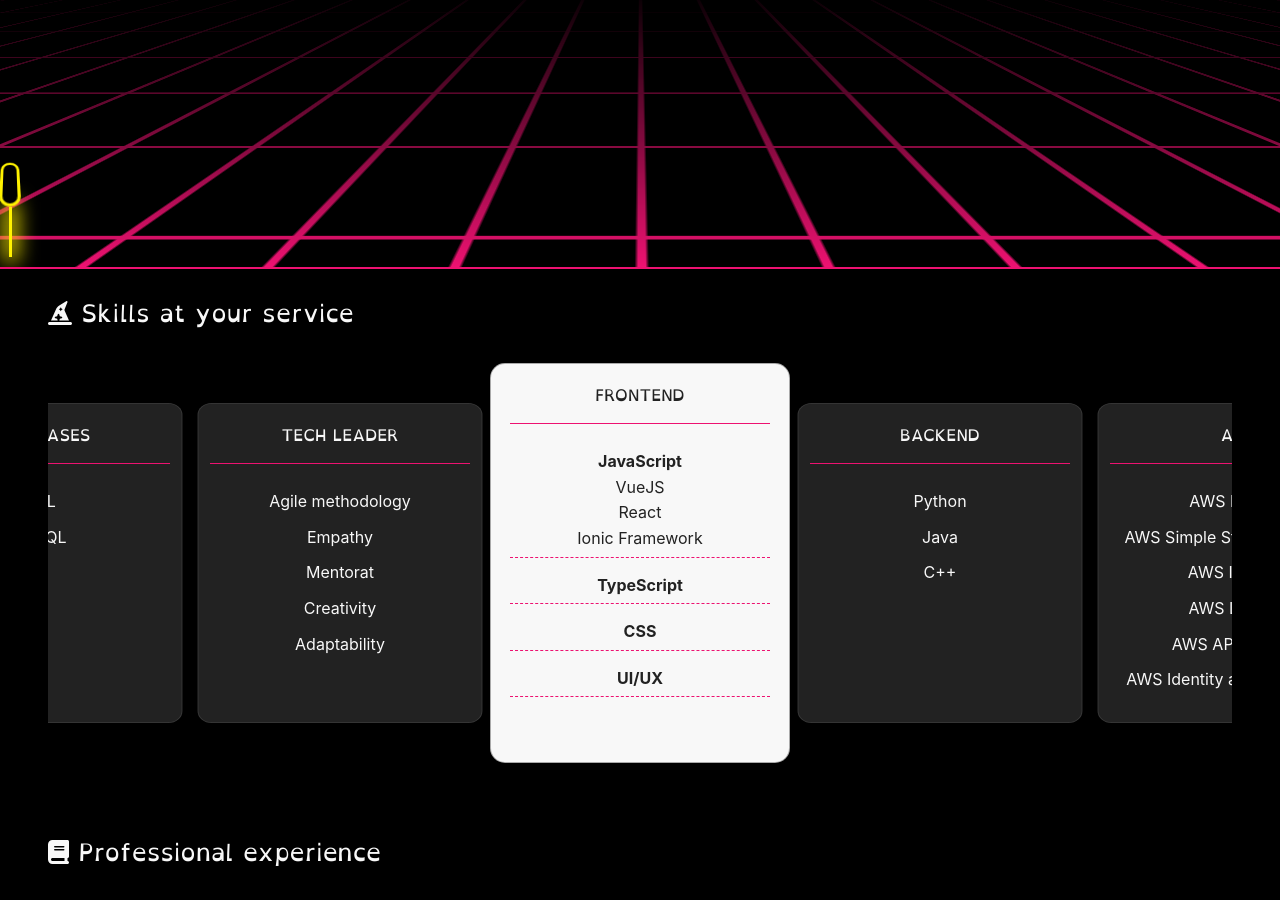
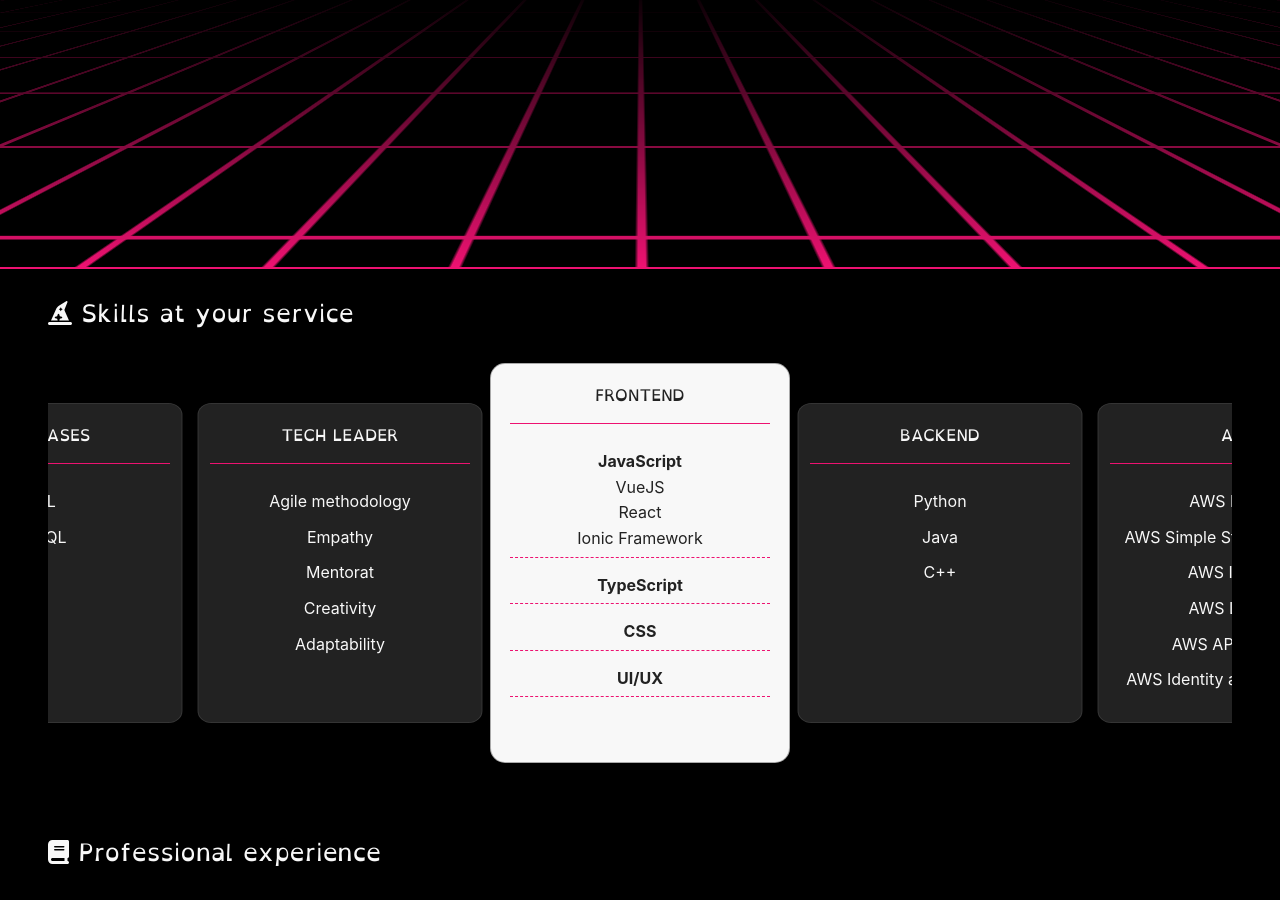
Before and after one commit to angele-henry-dev/LadyRaccoon, a Vue app: page / in a window 1280 px wide. Shown: the part 885-1785 px from the top of the page. Built offline with nearby package versions, Linux system fonts and the light colour scheme.

Commit message:
Motorcycle

```diff
--- a/src/components/RetroBackground.vue
+++ b/src/components/RetroBackground.vue
@@ -50,7 +50,7 @@ function gameOver() {
     motoX.value - motoWidth.value < rockX.value &&
     rockX.value < motoX.value + motoWidth.value
   ) {
-    alert('Game over!')
+    console.log('Game over!')
   }
 }
 function getRandomArbitrary(min: number, max: number) {
@@ -88,12 +88,25 @@ onMounted(() => {
         </div>
       </div>
       <div ref="retroLines" class="retro-groundShadow"></div>
-      <div class="retro-moto-wrapper">
-        <div ref="motoEl" class="retro-moto"></div>
-        <div class="retro-moto-tail"></div>
-      </div>
       <div v-if="play" class="retro-rock-wrapper">
         <div ref="rockEl" class="retro-rock"></div>
+      </div>
+      <div v-if="play" class="moto-wrapper">
+        <div ref="motoEl" class="moto">
+          <div class="wheel front"></div>
+          <div class="wheel-shadow front"></div>
+          <div class="wheel back"></div>
+          <div class="wheel-shadow back"></div>
+          <div class="frame"></div>
+          <div class="seat"></div>
+          <div class="handlebar left">
+            <div class="headlight"></div>
+          </div>
+          <div class="handlebar right">
+            <div class="headlight"></div>
+          </div>
+          <div class="moto-tail"></div>
+        </div>
       </div>
     </div>
   </div>
@@ -325,39 +338,104 @@ onMounted(() => {
   }
 }
 
-.retro-moto-wrapper {
-  --width: v-bind('motoWidth + "px"');
-  --height: v-bind('motoHeight + "px"');
+/* Motorcycle */
+.moto-wrapper {
   position: absolute;
-  bottom: calc(var(--height) + 10px);
+  bottom: 40px;
   left: v-bind('motoX + "px"');
-  width: var(--width);
-  height: var(--height);
-  perspective: 100px;
+  perspective: 150px;
 }
-.retro-moto {
-  width: var(--width);
-  height: var(--height);
-  border: 3px solid var(--vt-c-yellow);
-  background-color: #000;
+.moto {
+  width: 12px;
+  height: 70px;
   border-radius: 15px;
-  transform: rotateX(30deg) rotateY(0deg);
+  transform: rotateX(30deg) rotateY(0deg) rotateZ(0deg);
   transform-style: preserve-3d;
 }
-.retro-moto-tail {
-  height: var(--height);
-  width: 3px;
+.wheel,
+.wheel-shadow {
+  position: absolute;
+  width: 12px;
+  height: 20px;
   background-color: var(--vt-c-yellow);
   box-shadow: 0 0 20px 1px var(--vt-c-yellow);
-  margin: auto;
-  animation: 2s ease infinite alternate moto-tail-anim;
+  border-radius: 15px;
 }
-@keyframes moto-tail-anim {
-  from {
-    box-shadow: 0 0 20px 2.5px var(--vt-c-yellow);
+.wheel-shadow {
+  width: 6px;
+  height: 20px;
+  background-color: #333;
+  box-shadow: none;
+  animation: 0.08s linear infinite alternate wheel-shadow-anim;
+}
+@keyframes wheel-shadow-anim {
+  0% {
+    opacity: 0.7;
   }
-  to {
-    box-shadow: 0 0 20px 5px var(--vt-c-yellow);
+  100% {
+    opacity: 0.2;
   }
 }
+.wheel.front {
+  top: 0;
+  left: 0;
+}
+.wheel-shadow.front {
+  top: 0;
+  left: 3px;
+}
+.wheel.back {
+  top: 50px;
+  left: 0;
+}
+.wheel-shadow.back {
+  top: 50px;
+  left: 3px;
+}
+.frame {
+  position: absolute;
+  top: 10px;
+  left: 1px;
+  width: 10px;
+  height: 40px;
+  background-color: #333;
+  box-shadow: 0 0 20px 1px var(--vt-c-yellow);
+  border-radius: 3px;
+}
+.seat {
+  position: absolute;
+  top: 30px;
+  left: 0px;
+  width: 12px;
+  height: 10px;
+  background-color: #444;
+  border-radius: 2px;
+}
+.handlebar {
+  position: absolute;
+  width: 15px;
+  height: 5px;
+  background-color: #333;
+  box-shadow: 0 0 20px 1px var(--vt-c-yellow);
+  border-radius: 2px;
+}
+.headlight {
+  width: 6px;
+  height: 6px;
+  background-color: yellow;
+  border-radius: 50%;
+  position: absolute;
+  top: 0;
+  left: 12px;
+}
+.handlebar.left {
+  left: -17px;
+  top: 15px;
+  transform: rotate(-20deg);
+}
+.handlebar.right {
+  left: 13px;
+  top: 16px;
+  transform: rotate(200deg);
+}
 </style>
--- a/src/views/NotFound.vue
+++ b/src/views/NotFound.vue
@@ -11,7 +11,7 @@ import RetroBackground from '@/components/RetroBackground.vue'
       <span>Score: 0</span>
       <span>Record: 1000</span>
     </div>
-    <RetroBackground class="auto" :play="false" />
+    <RetroBackground class="auto" :play="true" />
   </main>
 </template>
 
```
